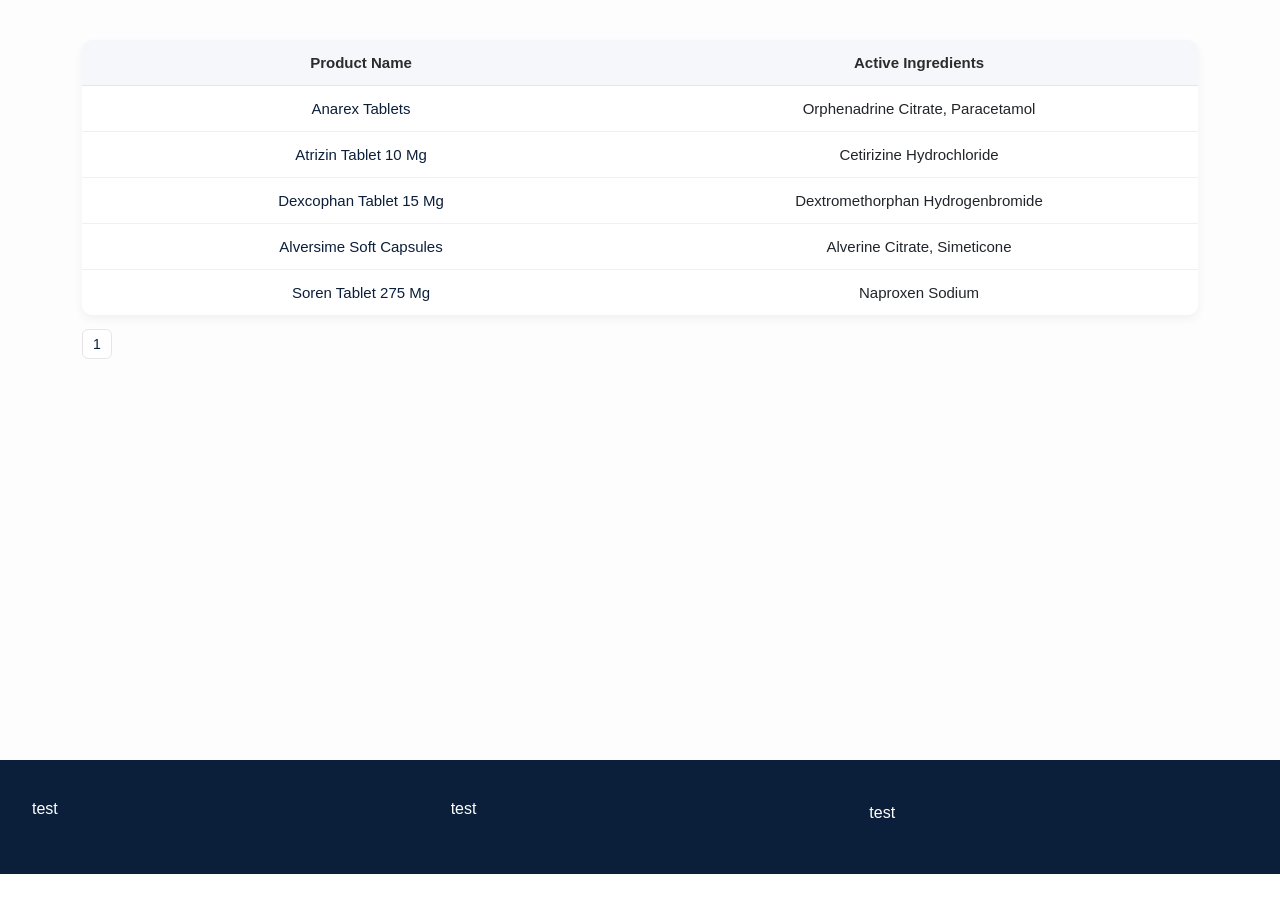
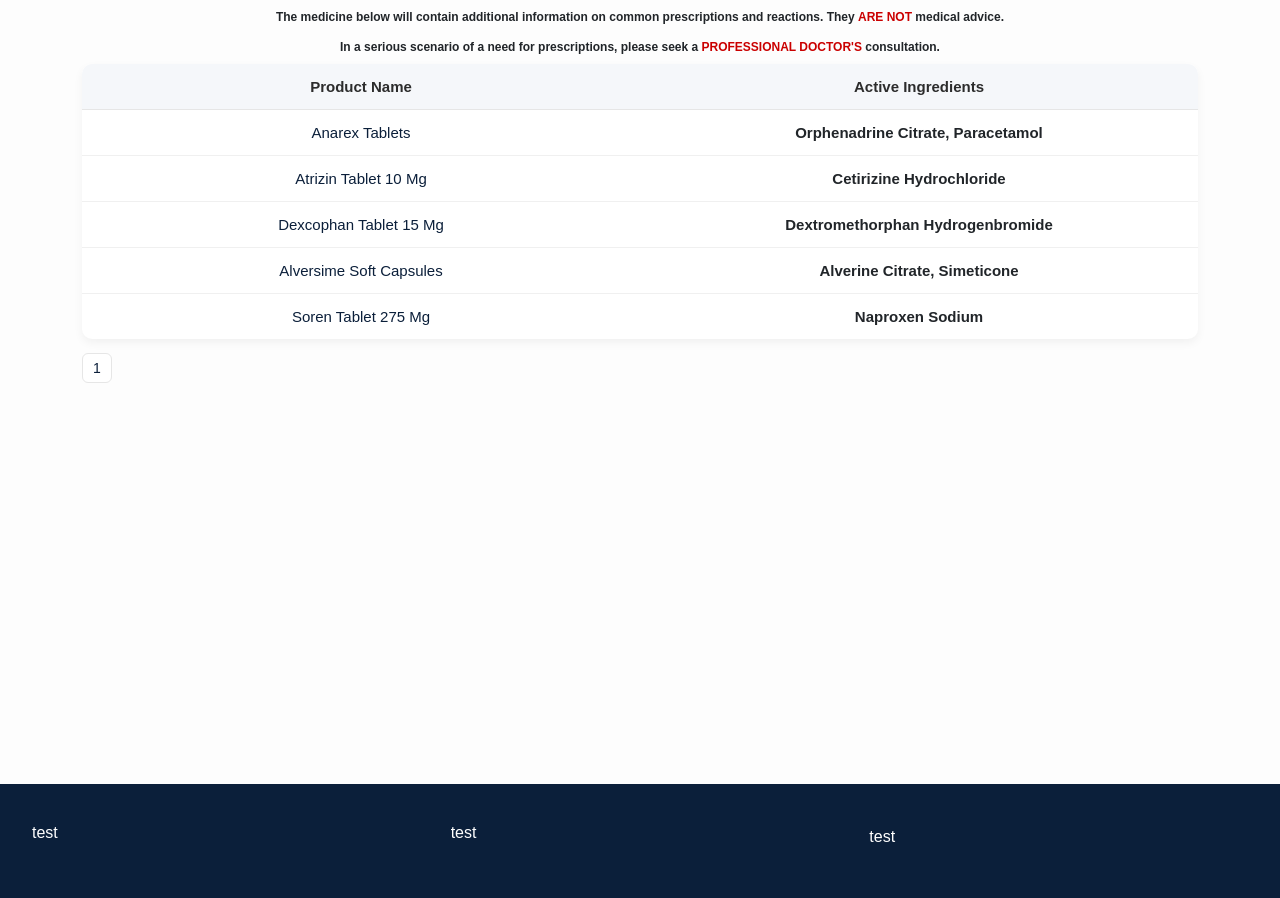
Before and after one commit to CZennith/Jing-s-Website, a Flask app: page /medicine in a window 1280 px wide. Shown: the part 48-946 px from the top of the page. Before the commit the page ends 922 px from the top, so only its background shows below. Run offline with Flask 3, Linux system fonts and the light colour scheme.

Commit message:
Added Disclaimers

```diff
--- a/static/css/styles.css
+++ b/static/css/styles.css
@@ -350,9 +350,14 @@ td {
     padding: 14px 16px;
     border-bottom: 1px solid #f0f0f0;
 
+
     /* Important for wrapping */
     word-wrap: break-word;
     overflow-wrap: break-word;
+}
+
+tbody {
+    font-weight: 600;
 }
 
 /* Row hover effect */
@@ -486,6 +491,20 @@ table a:hover {
     border-bottom: 1px solid #ececec;
 }
 
+.registered-details-disclaimer {
+
+    display: flex;
+    flex-direction: column;
+    justify-content: center;
+
+    width: 65%;
+    margin: 0 auto;
+
+    padding: 12px 0;
+
+    border-bottom: 1px solid #c23e3e;
+}
+
 /* Labels */
 .filler {
     width:5%;
@@ -582,8 +601,19 @@ table a:hover {
     color: white;
 }
 
-.filler-div {
-    height: 5vh;
+.disclaimer-div {
+    height: 8vh;
+
+    padding-top: 15px;
+    display: flex;
+    flex-direction: column;
+    justify-content: center;
+}
+
+.disclaimer {
+    text-align: center;
+    font-weight: 600;
+    font-size: 12px;
 }
 
 .personal-info-unavail {
--- a/templates/medicine.html
+++ b/templates/medicine.html
@@ -5,7 +5,10 @@ Known Medications
 {% endblock %}
 
 {% block content %}
-<div class="filler-div"></div>
+<div class="disclaimer-div">
+    <p class="disclaimer">The medicine below will contain additional information on common prescriptions and reactions. They <strong class="red-colour">ARE NOT</strong> medical advice.</p>
+    <p class="disclaimer">In a serious scenario of a need for prescriptions, please seek a <strong class="red-colour">PROFESSIONAL DOCTOR'S</strong> consultation.</p>
+</div>
 <div class ="container-fluid medicine-container">
     <!-- Result list -->
     <div class="container text-center table-container">
--- a/templates/medicine_info.html
+++ b/templates/medicine_info.html
@@ -51,6 +51,11 @@
 
         <!-- Check if in extra data else dont show -->
         {% if personal_info %}
+        <div class="registered-details-disclaimer">
+            <p class="disclaimer"><strong>Note:</strong> The information below <strong class="red-colour">SHOULD NOT</strong> be used as medical advice!</p>
+            <p class="disclaimer">This is a passion project. The information gathered below is done through personal research and studying online.</p>
+        </div>
+
         <div class="registered-details">
 
             <p class="dosage-info">Dosage: {{personal_info["dosage"]}} </p>
```
